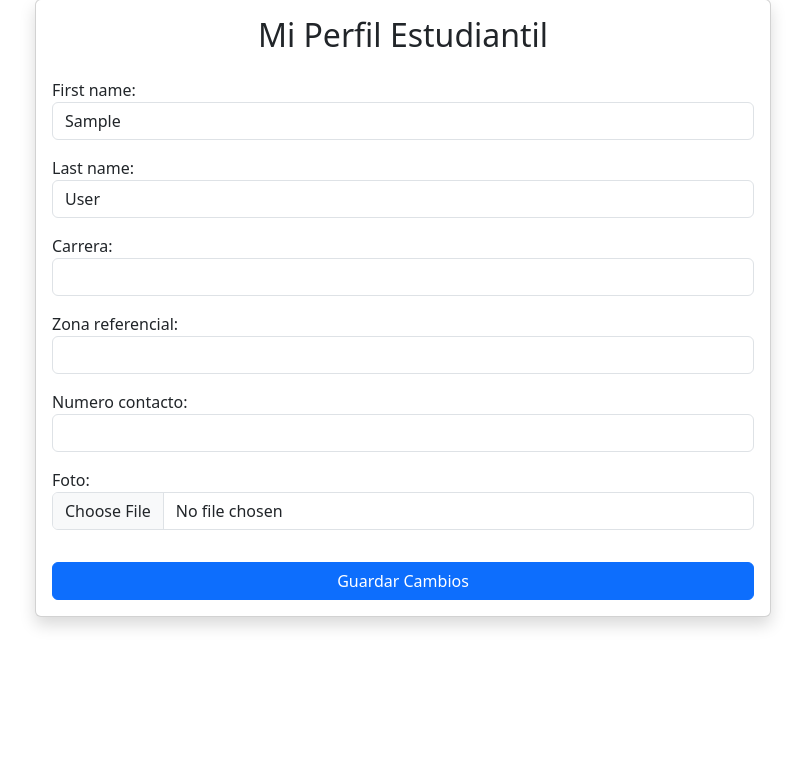
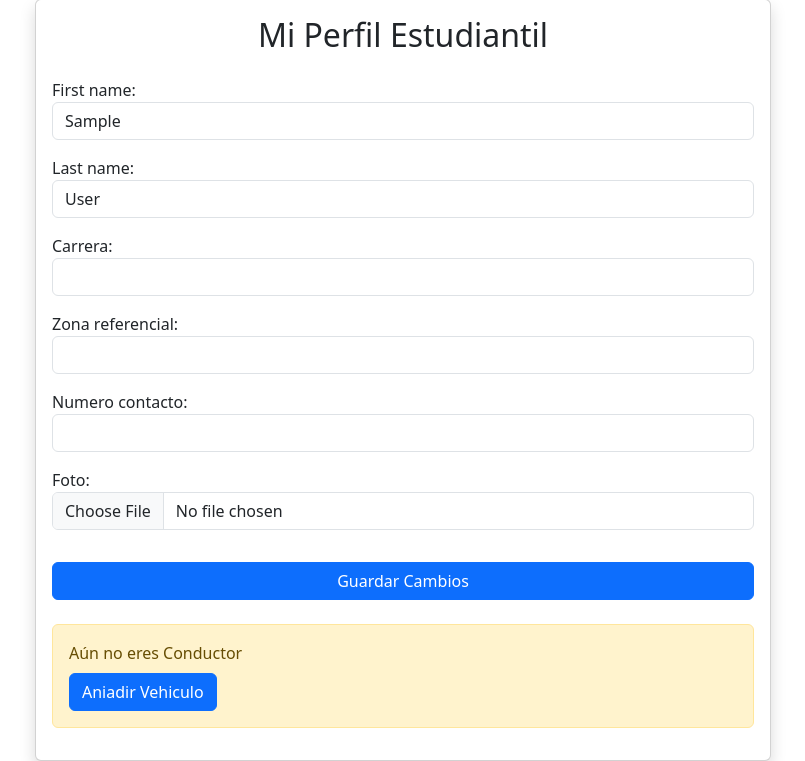
Before and after one commit to PabloToapanta/U-RIDE, a Django app: page /perfil/ in a window 1280 px wide. Shown: the part 97-858 px from the top of the page, without its empty margins (237-1042 px from the left). Before the commit the page ends 725 px from the top, so only its background shows below. Run offline with Django 5.2, Linux system fonts and the light colour scheme; the visitor is signed in with stand-in values (Sample User, id 1); data that the repository does not hold is empty.

Commit message:
Add modulo de edicion de perfil

```diff
--- a/URide/cuentas/forms.py
+++ b/URide/cuentas/forms.py
@@ -1,23 +1,38 @@
 # cuentas/forms.py
 from django import forms
 from django.contrib.auth.forms import UserCreationForm
+
 from .models import Usuario
 
+
 class RegistroEstudianteForm(UserCreationForm):
-    class Meta:
+    class Meta(UserCreationForm.Meta):
         model = Usuario
         # Definimos qué campos aparecerán en el formulario HTML
         # Nota: 'email' es nuestro USERNAME_FIELD
-        fields = ('email', 'first_name', 'last_name', 'carrera', 'zona_referencial', 'foto')
-
+        fields = (
+            "email",
+            "first_name",
+            "last_name",
+            "carrera",
+            "zona_referencial",
+            "foto",
+        )
 
 
 class PerfilEstudianteForm(forms.ModelForm):
     class Meta:
         model = Usuario
-        fields = ('first_name', 'last_name', 'carrera', 'zona_referencial', 'numero_contacto', 'foto')
+        fields = (
+            "first_name",
+            "last_name",
+            "carrera",
+            "zona_referencial",
+            "numero_contacto",
+            "foto",
+        )
 
     def __init__(self, *args, **kwargs):
         super().__init__(*args, **kwargs)
         for field in self.fields:
-            self.fields[field].widget.attrs.update({'class': 'form-control'})
+            self.fields[field].widget.attrs.update({"class": "form-control"})
--- a/URide/templates/perfil.html
+++ b/URide/templates/perfil.html
@@ -1,6 +1,4 @@
-{% extends 'base.html' %}
-
-{% block content %}
+{% extends 'base.html' %} {% block content %}
 <div class="row justify-content-center">
   <div class="col-md-8">
     <div class="card shadow">
@@ -9,19 +7,58 @@
 
         {% if user.foto %}
         <div class="text-center mb-4">
-                        <img src="{{ user.foto.url }}" alt="Foto de {{ user.first_name }}" class="rounded-circle" style="width: 150px; height: 150px; object-fit: cover;">
+          <img
+            src="{{ user.foto.url }}"
+            alt="Foto de {{ user.first_name }}"
+            class="rounded-circle"
+            style="width: 150px; height: 150px; object-fit: cover"
+          />
         </div>
         {% endif %}
+
 
         <form method="post" enctype="multipart/form-data">
           {% csrf_token %}
 
-                    <div class="row">
-                        {{ form.as_p }}
+          <div class="row">{{ form.as_p }}</div>
+
+          <button type="submit" class="btn btn-primary w-100 mt-3">
+            Guardar Cambios
+          </button>
+        </form>
+        {% if user.vehiculo %}
+
+        <!-- Si la tiene, pintamos una Tarjeta (Card) de Bootstrap con sus datos -->
+        <div class="card shadow border-dark mt-4">
+          <div class="card-header bg-dark text-white">
+            Datos de mi Vehiculo
+          </div>
+          <div class="card-body">
+
+            <p>
+              <strong>Marca</strong> {{ user.vehiculo.marca }}
+            </p>
+            <p><strong>Modelo:</strong> {{ user.vehiculo.modelo }}</p>
+            <p><strong>Anio:</strong> {{ user.vehiculo.anio }}</p>
+            <p><strong>Color:</strong> {{ user.vehiculo.color}}</p>
+            <p><strong>Placa:</strong> {{ user.vehiculo.placa }}</p>
+            <p><strong>Capacidad Maxima:</strong> {{ user.vehiculo.max_capacidad }}</p>
+          </div>
         </div>
 
-                    <button type="submit" class="btn btn-primary w-100 mt-3">Guardar Cambios</button>
-                </form>
+        {% else %}
+
+        <!-- Si NO la tiene, mostramos un mensaje y un botón -->
+        <div class="alert alert-warning mt-4">
+          Aún no eres Conductor
+          <br />
+          <!-- 2. Usamos el tag 'url' para generar el link seguro -->
+          <a href="{% url 'registro_vehiculo' %}" class="btn btn-primary mt-2">
+            Aniadir Vehiculo
+          </a>
+        </div>
+
+        {% endif %}
       </div>
     </div>
   </div>
--- a/URide/templates/registrar_vehiculo.html
+++ b/URide/templates/registrar_vehiculo.html
@@ -18,7 +18,7 @@
                         {{ form.as_p }}
 
 
-                        <button type="submit" class="btn btn-primary w-100">Guardar Libro</button>
+                        <button type="submit" class="btn btn-primary w-100">Guardar Vehiculo</button>
                     </form>
 
                 </div>
--- a/URide/viajes/views.py
+++ b/URide/viajes/views.py
@@ -38,4 +38,4 @@ def registrar_vehiculo(request):
     else:
         form = VehiculoForm()
 
-    return render(request, 'vehiculos/registrar_vehiculo.html', {'form': form})
+    return render(request, 'registrar_vehiculo.html', {'form': form})
```
Also changed, not shown: Docs/ModuloCuentas/ImagenesDoc.md (added, +27 -0 lines), Docs/ModuloViajes/ObjetoVehiculo.md (added, +42 -0 lines), Docs/ModuloCuentas/Actualizacion_PerfilRF2.md (renamed from Docs/Actualizacion_PerfilRF2.md), Docs/ModuloCuentas/Autenticacion.md (renamed from Docs/Autenticacion.md), Docs/ModuloCuentas/BaseDatos.md (renamed from Docs/BaseDatos.md), Docs/ModuloCuentas/Registro.md (renamed from Docs/Registro.md). Lines whose indentation alone changed are shown as unchanged.
